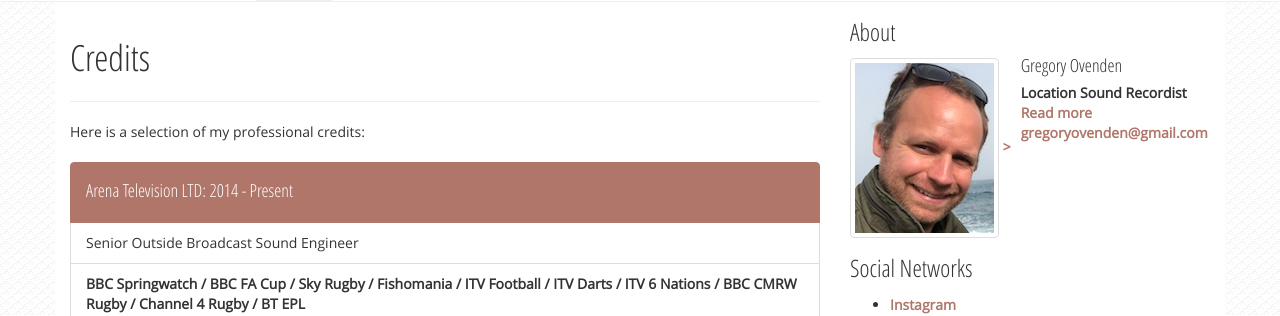
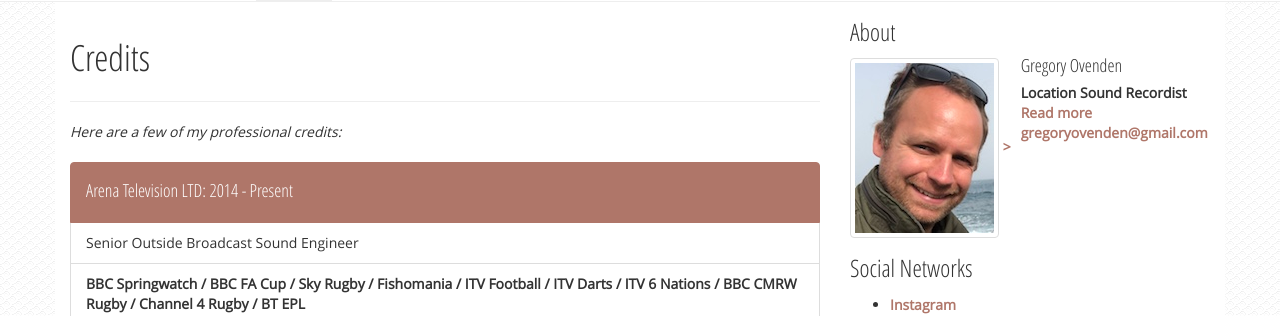
Before and after one commit to thesoundfarmer/thesoundfarmer.github.io, a Jekyll site: the page built from cv.html, in a window 1280 px wide. Shown: the part 399-715 px from the top of the page. Built offline with Jekyll 4.4.1, drawn with Linux system fonts in a browser that asks for light colours; nearby versions of some CDN libraries.

Commit message:
Formatting changes

```diff
--- a/cv.html
+++ b/cv.html
@@ -20,8 +20,8 @@ author:
   last_name: ''
 order: 6
 ---
-<p>Here is a selection of my professional credits:</p>
-
+<p style="text-align: left;"><em>Here are a few of my professional credits:</em></p>
+<p
 <p class="clearfix"></p>
 <ul class="list-group">
   <li class="list-group-item active">
--- a/equipment.html
+++ b/equipment.html
@@ -18,6 +18,8 @@ author:
   last_name: ''
 order: 5
 ---
+<p style="text-align: left;"><em>Kit in my inventory:</em></p>
+<p
 <ul class="list-group">
 <li class="list-group-item active">
 <h4>Recorders and Mixers</h4>
--- a/wildlife-sound.html
+++ b/wildlife-sound.html
@@ -18,6 +18,8 @@ author:
   last_name: ''
 order: 4
 ---
+
+<p style="text-align: left;"><em>A collection of my wildlife and natural sound recordings</em></p>
 
 <div class="panel panel-primary">
   <div class="panel-heading">Caught out in the storm</div>
```
